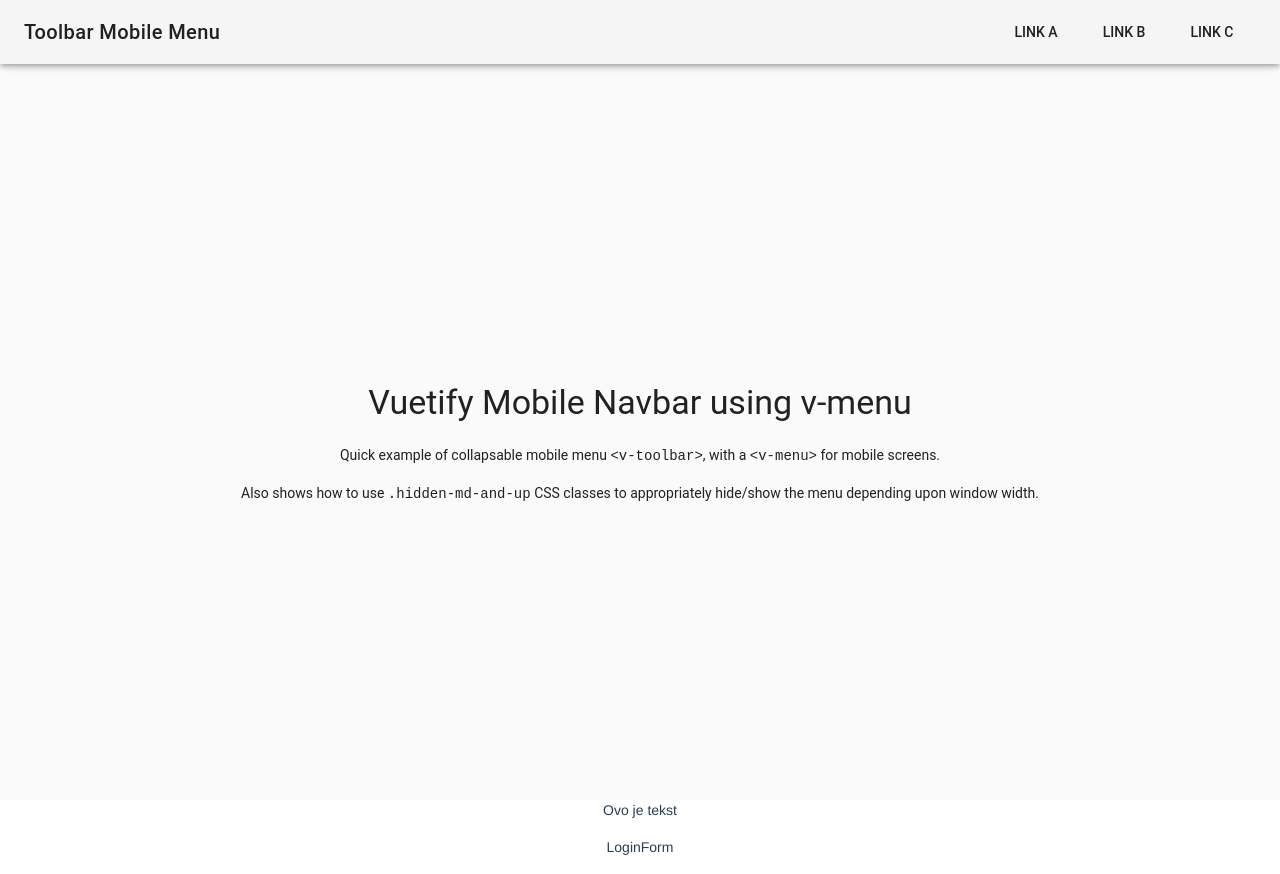
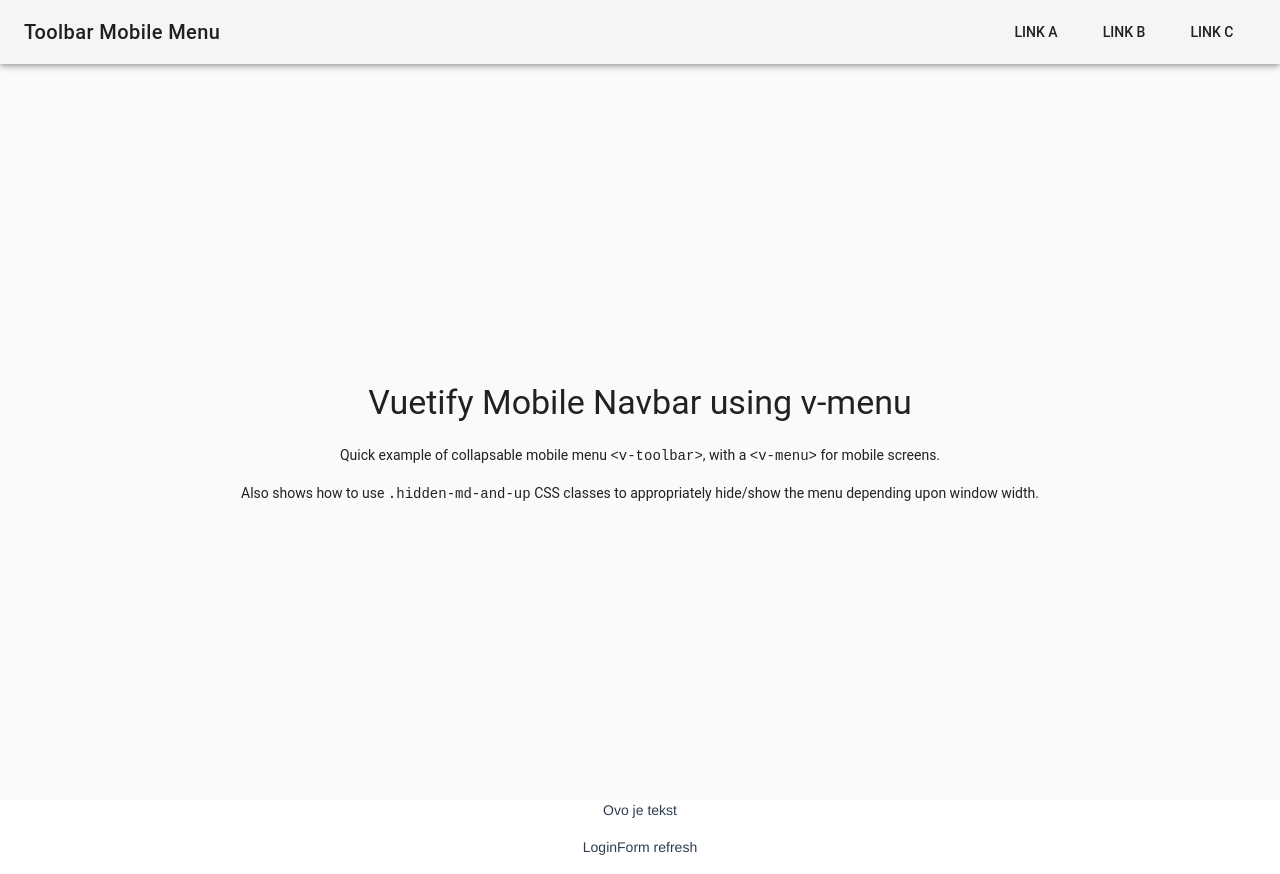
Before and after one commit to blucic/maxvue, a Vue app: page /nav in a window 1280 px wide. Built offline with nearby package versions, Linux system fonts and the light colour scheme.

Commit message:
login refresh

```diff
--- a/src/components/ServerAndHello/TestNav.vue
+++ b/src/components/ServerAndHello/TestNav.vue
@@ -37,7 +37,7 @@
     </v-content>
   </v-app>
   <p>Ovo je tekst</p>
-  <div><p>LoginForm</p></div>
+  <div><p>LoginForm refresh</p></div>
 </div>
 </template>
 
```
